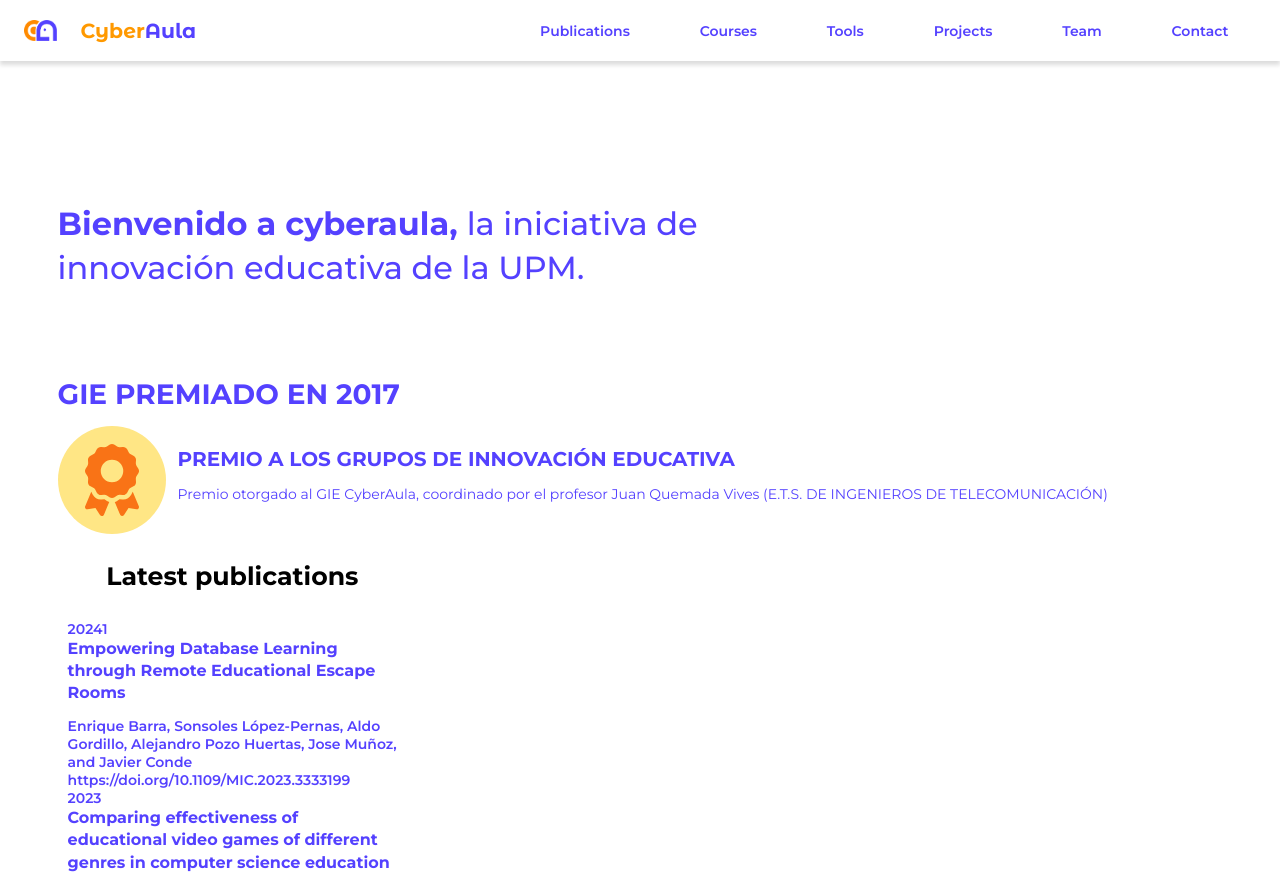
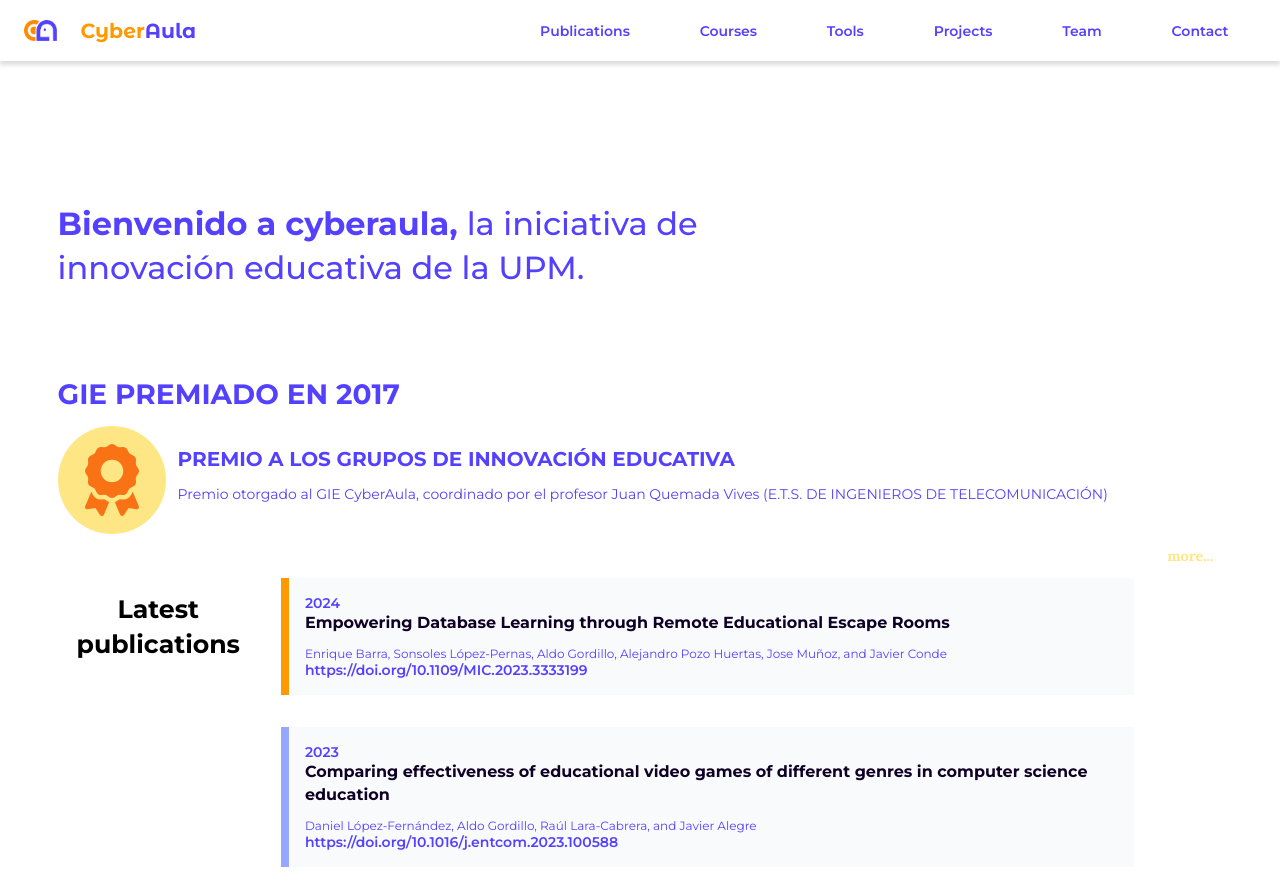
Before and after one commit to CyberAula/cyberaula.github.io, a Next.js app: page / in a window 1280 px wide. Shown: the top 887 px of the page. Built offline with nearby package versions, Linux system fonts and the light colour scheme.

Commit message:
maquetacion recent publications

```diff
--- a/app/page.js
+++ b/app/page.js
@@ -71,7 +71,7 @@ export default function Home() {
 							</div> */}
                 <div className="latest_publications">
                   <h3>Latest publications</h3>
-                  <RecentPublications />
+                  <div className='recent_pubs_container'><RecentPublications /></div>
                   <a href="/#/research" rel="noopener noreferrer">
                     <div className="more">more...</div>
                   </a>
--- a/app/sass/main.scss
+++ b/app/sass/main.scss
@@ -482,10 +482,11 @@ main {
     }
 
     .latest_publications {
-      width: 30%;
+      // width: 30%;
       object-fit: cover;
       padding: 10px;
       margin-bottom: $spacing_lg;
+      display: flex;
 
       h3 {
         padding-top: 4%;
--- a/app/sass/partials/_publications.sass
+++ b/app/sass/partials/_publications.sass
@@ -86,8 +86,8 @@
         .paper_main
             display: flex
             flex-direction: column
-            justify-content: space-between
-            gap: 48px
+            //justify-content: space-between
+            // gap: 48px
             .paper_date
                 display: flex
                 h5
--- a/app/sass/partials/_recentPublications.sass
+++ b/app/sass/partials/_recentPublications.sass
@@ -2,9 +2,30 @@
 
 .article
     display: flex
-    .article_border
+    margin: $spacing_md
+    @apply bg-gray-50
+
+    .article_stroke.color-orange
+        border: 4px solid $ca-or-300
+
+    .article_stroke.color-yellow
+        border: 4px solid $ca-or-100
+
+    .article_stroke.color-purple
+        border: 4px solid $ca-blue-400
+
     .article_content
         display: flex
         flex-direction: column
+        padding-left: $spacing_sm
+        padding-bottom: $spacing_sm
+        padding-right: $spacing_md
+        padding-top: $spacing_sm
+
         .article_title
             font-weight: $bold
+            @apply text-black
+
+        .article_author
+            font-weight: $regular
+            font-size: 12px
--- a/components/RecentPublications.js
+++ b/components/RecentPublications.js
@@ -10,17 +10,17 @@ export default function RecentPublications(props) {
   }, []);
 
   return (
-    <div className="_pubications _recent_publications">
+    <div className="_publications _recent_publications">
       {papers
         .filter((paper) => {
           return paper.type === "article-journal";
         })
         .filter((i, index) => index < 3)
-        .map(({ doi,title,author,date, content }) => {
+        .map(({ doi,title,author,date,stroke, content }) => {
           return (
             <a key={doi} href={doi} target="_blank" rel="noopener noreferrer">
               <div className="article">
-                <div className="article_border"></div>
+                <div className={`article_stroke ${stroke}`} ></div>
                 <div className="article_content">
                 <div className="article_top"><span>{date}</span></div>
                 <h5 className="article_title">{title}</h5>
```
Also changed, not shown: constants/publications.js.
